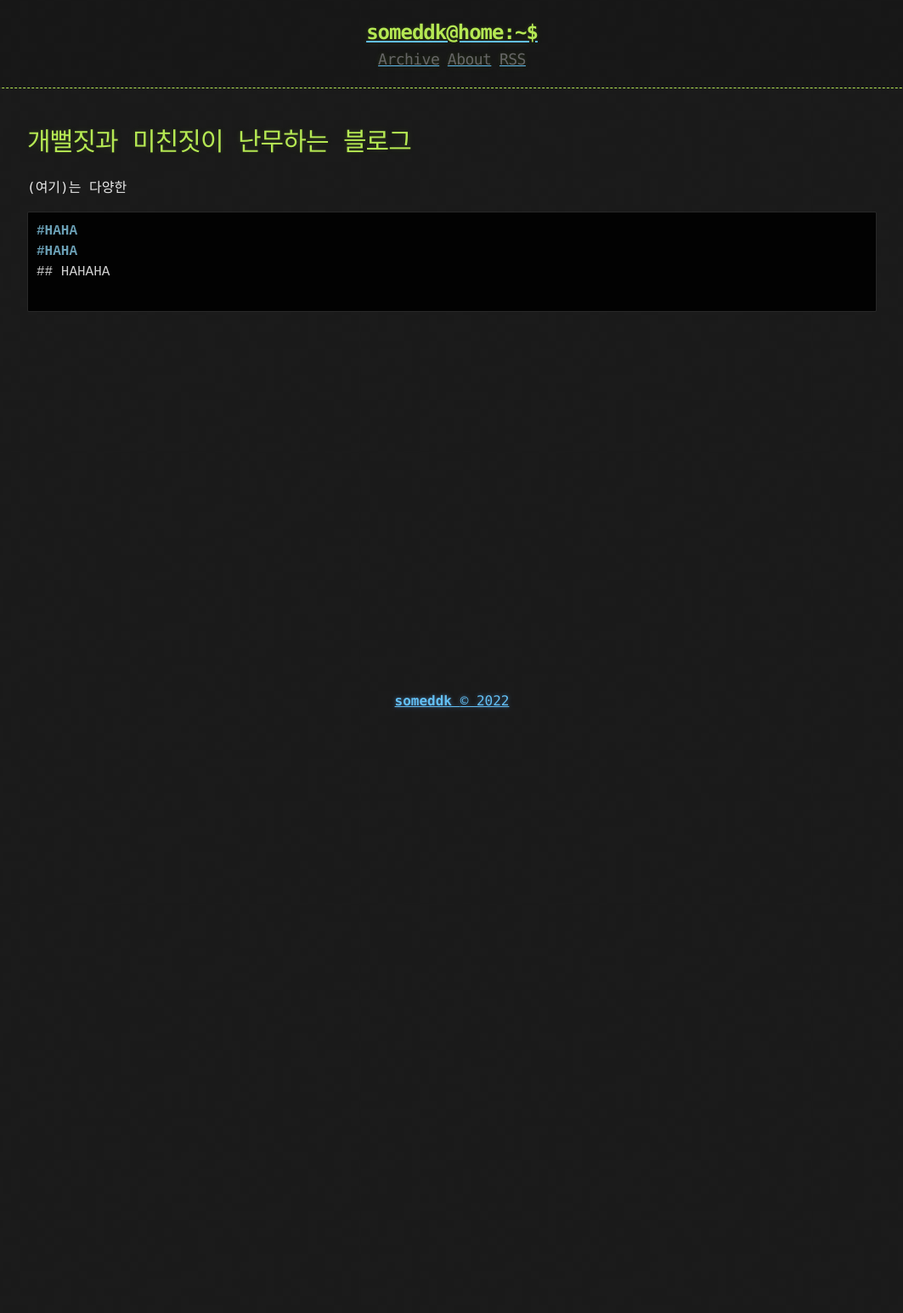
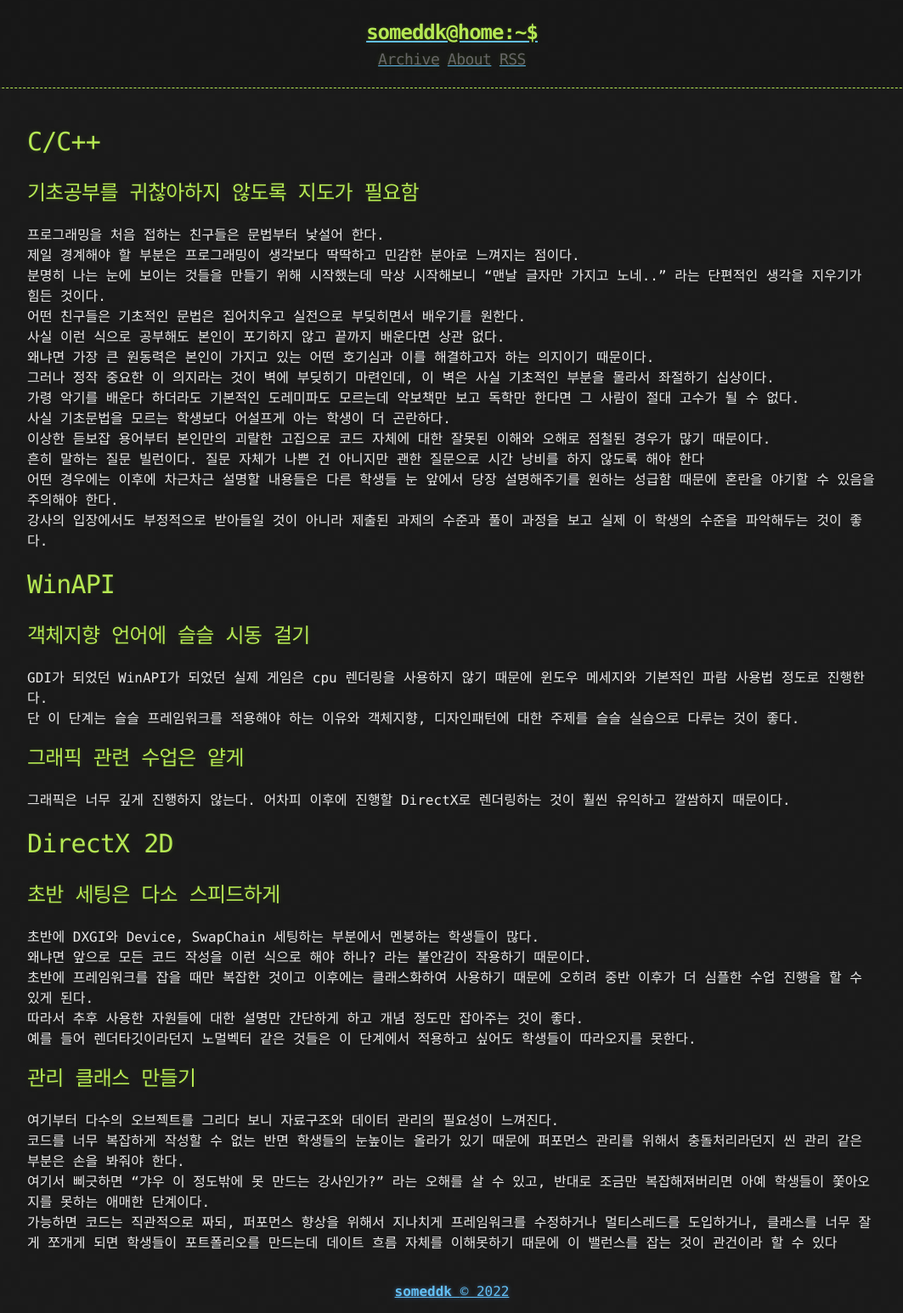
Before and after one commit to simeddk/Blog, a Jekyll site: the page built from index.md, in a window 1280 px wide. Shown: the whole page at 85% size, without its empty margins (108-1171 px from the left). Built offline with Jekyll 4.4.1, drawn with Linux system fonts in a browser that asks for light colours; the list of posts is cut into pages by our own code; before the commit the page ends 900 px from its top, so only the background shows below that.

Commit message:
인덱스 작성

````diff
--- a/index.md
+++ b/index.md
@@ -3,11 +3,38 @@ layout: page
 title: Index
 ---
 
-# 개뻘짓과 미친짓이 난무하는 블로그
-(여기)는 다양한
-```markdown
-#HAHA
-#HAHA
-## HAHAHA
+# C/C++
+## 기초공부를 귀찮아하지 않도록 지도가 필요함
+프로그래밍을 처음 접하는 친구들은 문법부터 낯설어 한다.<br/>
+제일 경계해야 할 부분은 프로그래밍이 생각보다 딱딱하고 민감한 분야로 느껴지는 점이다.<br/>
+분명히 나는 눈에 보이는 것들을 만들기 위해 시작했는데 막상 시작해보니 "맨날 글자만 가지고 노네.." 라는 단편적인 생각을 지우기가 힘든 것이다.<br/>
+어떤 친구들은 기초적인 문법은 집어치우고 실전으로 부딪히면서 배우기를 원한다.<br/>
+사실 이런 식으로 공부해도 본인이 포기하지 않고 끝까지 배운다면 상관 없다.<br/>
+왜냐면 가장 큰 원동력은 본인이 가지고 있는 어떤 호기심과 이를 해결하고자 하는 의지이기 때문이다.<br/>
+그러나 정작 중요한 이 의지라는 것이 벽에 부딪히기 마련인데, 이 벽은 사실 기초적인 부분을 몰라서 좌절하기 십상이다.<br/>
+가령 악기를 배운다 하더라도 기본적인 도레미파도 모르는데 악보책만 보고 독학만 한다면 그 사람이 절대 고수가 될 수 없다.<br/>
+사실 기초문법을 모르는 학생보다 어설프게 아는 학생이 더 곤란하다.<br/>
+이상한 듣보잡 용어부터 본인만의 괴랄한 고집으로 코드 자체에 대한 잘못된 이해와 오해로 점철된 경우가 많기 때문이다.<br/>
+흔히 말하는 질문 빌런이다. 질문 자체가 나쁜 건 아니지만 괜한 질문으로 시간 낭비를 하지 않도록 해야 한다<br/>
+어떤 경우에는 이후에 차근차근 설명할 내용들은 다른 학생들 눈 앞에서 당장 설명해주기를 원하는 성급함 때문에 혼란을 야기할 수 있음을 주의해야 한다.<br/>
+강사의 입장에서도 부정적으로 받아들일 것이 아니라 제출된 과제의 수준과 풀이 과정을 보고 실제 이 학생의 수준을 파악해두는 것이 좋다.
 
-```
+# WinAPI
+## 객체지향 언어에 슬슬 시동 걸기
+GDI가 되었던 WinAPI가 되었던 실제 게임은 cpu 렌더링을 사용하지 않기 때문에 윈도우 메세지와 기본적인 파람 사용법 정도로 진행한다.<br/>
+단 이 단계는 슬슬 프레임워크를 적용해야 하는 이유와 객체지향, 디자인패턴에 대한 주제를 슬슬 실습으로 다루는 것이 좋다.<br/>
+## 그래픽 관련 수업은 얕게
+그래픽은 너무 깊게 진행하지 않는다. 어차피 이후에 진행할 DirectX로 렌더링하는 것이 훨씬 유익하고 깔쌈하지 때문이다.
+
+# DirectX 2D
+## 초반 세팅은 다소 스피드하게
+초반에 DXGI와 Device, SwapChain 세팅하는 부분에서 멘붕하는 학생들이 많다.<br/>
+왜냐면 앞으로 모든 코드 작성을 이런 식으로 해야 하나? 라는 불안감이 작용하기 때문이다.<br/>
+초반에 프레임워크를 잡을 때만 복잡한 것이고 이후에는 클래스화하여 사용하기 때문에 오히려 중반 이후가 더 심플한 수업 진행을 할 수 있게 된다.<br/>
+따라서 추후 사용한 자원들에 대한 설명만 간단하게 하고 개념 정도만 잡아주는 것이 좋다.<br/>
+예를 들어 렌더타깃이라던지 노멀벡터 같은 것들은 이 단계에서 적용하고 싶어도 학생들이 따라오지를 못한다.
+## 관리 클래스 만들기
+여기부터 다수의 오브젝트를 그리다 보니 자료구조와 데이터 관리의 필요성이 느껴진다.<br/>
+코드를 너무 복잡하게 작성할 수 없는 반면 학생들의 눈높이는 올라가 있기 때문에 퍼포먼스 관리를 위해서 충돌처리라던지 씬 관리 같은 부분은 손을 봐줘야 한다.<br/>
+여기서 삐긋하면 "갸우 이 정도밖에 못 만드는 강사인가?" 라는 오해를 살 수 있고, 반대로 조금만 복잡해져버리면 아예 학생들이 쫓아오지를 못하는 애매한 단계이다.<br/>
+가능하면 코드는 직관적으로 짜되, 퍼포먼스 향상을 위해서 지나치게 프레임워크를 수정하거나 멀티스레드를 도입하거나, 클래스를 너무 잘게 쪼개게 되면 학생들이 포트폴리오를 만드는데 데이트 흐름 자체를 이해못하기 때문에 이 밸런스를 잡는 것이 관건이라 할 수 있다
````
